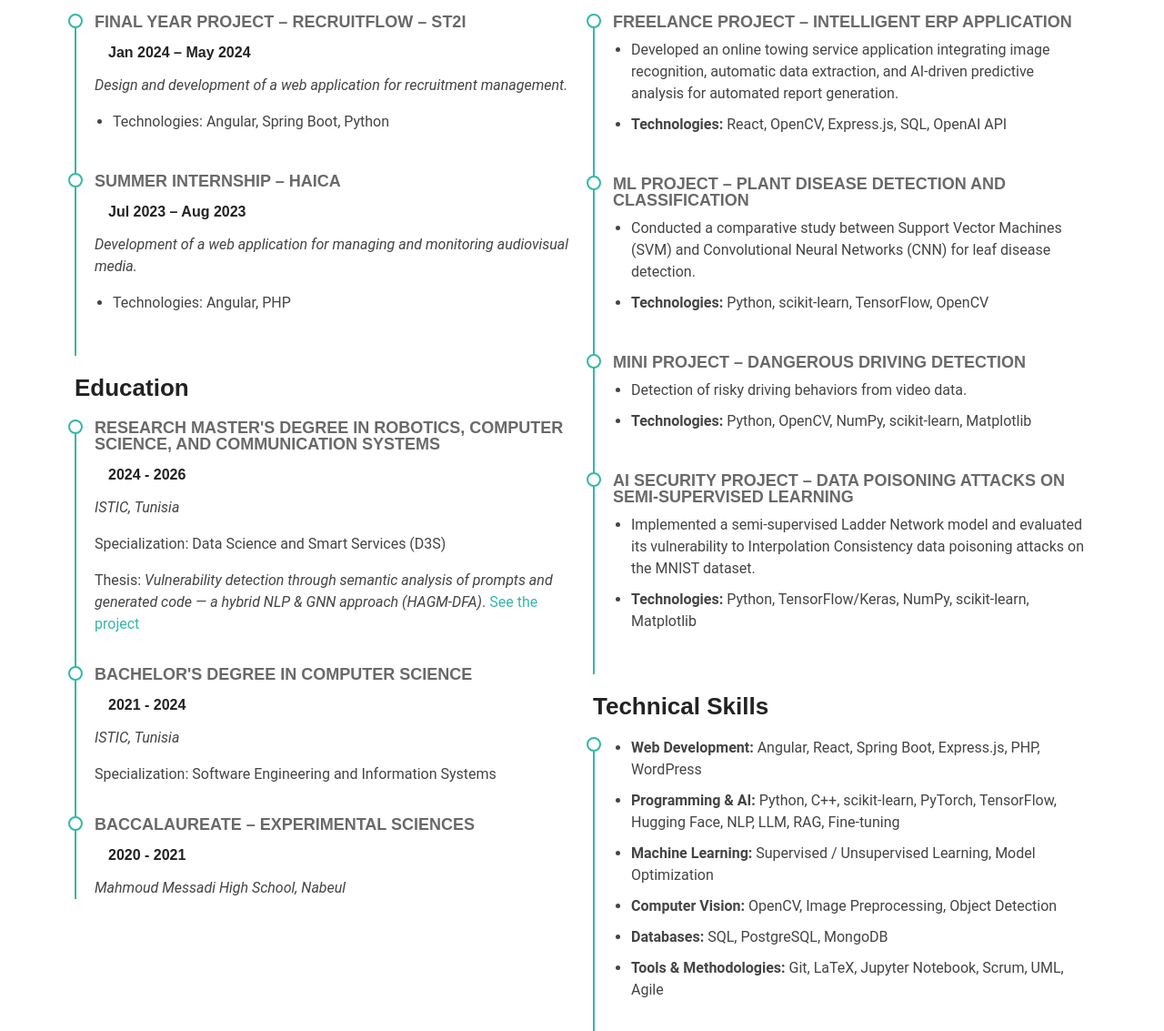
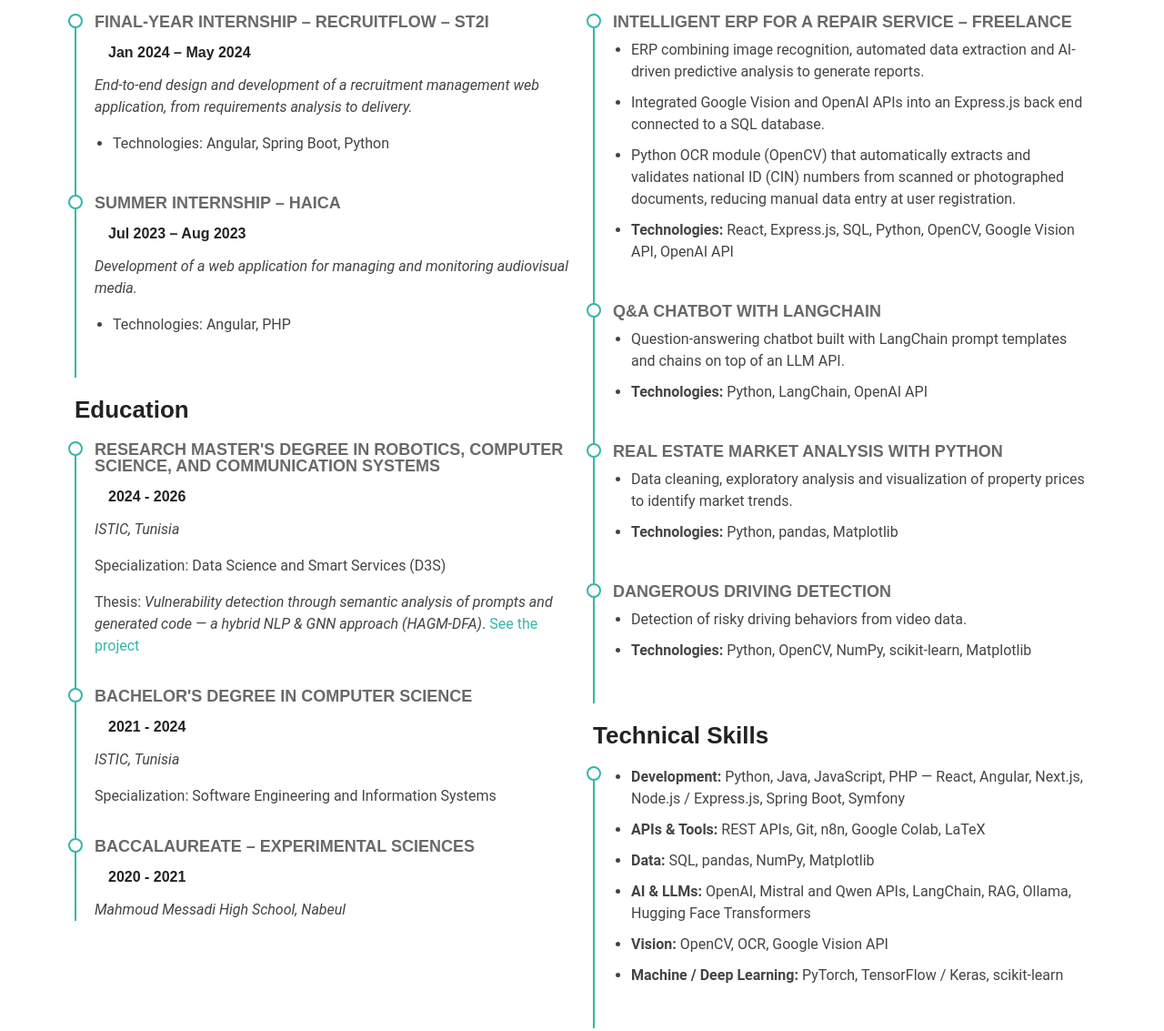
Before and after one commit to devSolutions-byte/-ghayadridi.github.io, a plain HTML site: page fullstack/resume-developer.html in a window 1280 px wide. Shown: the part 263-1396 px from the top of the page at 91% size. Drawn offline with Linux system fonts and the light colour scheme.

Commit message:
Full-stack version: update projects, experience and skills from new CV
Co-Authored-By: Claude Opus 5.5 <noreply@anthropic.com>

```diff
--- a/fullstack/resume-developer.html
+++ b/fullstack/resume-developer.html
@@ -65,9 +65,9 @@
 
                         <h3 class="resume-title">Professional Experience</h3>
                         <div class="resume-item">
-                            <h4>Final Year Project – RecruitFlow – ST2i</h4>
+                            <h4>Final-Year Internship – RecruitFlow – ST2i</h4>
                             <h5>Jan 2024 – May 2024</h5>
-                            <p><em>Design and development of a web application for recruitment management.</em></p>
+                            <p><em>End-to-end design and development of a recruitment management web application, from requirements analysis to delivery.</em></p>
                             <ul>
                                 <li>Technologies: Angular, Spring Boot, Python</li>
                             </ul>
@@ -110,39 +110,36 @@
 
                         <h3 class="resume-title">Projects</h3>
                         <div class="resume-item">
-                            <h4>Freelance Project – Intelligent ERP Application</h4>
+                            <h4>Intelligent ERP for a Repair Service – Freelance</h4>
                             <ul>
-                                <li>Developed an online towing service application integrating image recognition,
-                                    automatic data extraction, and AI-driven predictive analysis for automated report
-                                    generation.</li>
-                                <li><strong>Technologies:</strong> React, OpenCV, Express.js, SQL, OpenAI API</li>
+                                <li>ERP combining image recognition, automated data extraction and AI-driven predictive analysis to generate reports.</li>
+                                <li>Integrated Google Vision and OpenAI APIs into an Express.js back end connected to a SQL database.</li>
+                                <li>Python OCR module (OpenCV) that automatically extracts and validates national ID (CIN) numbers from scanned or photographed documents, reducing manual data entry at user registration.</li>
+                                <li><strong>Technologies:</strong> React, Express.js, SQL, Python, OpenCV, Google Vision API, OpenAI API</li>
                             </ul>
                         </div>
 
                         <div class="resume-item">
-                            <h4>ML Project – Plant Disease Detection and Classification</h4>
+                            <h4>Q&amp;A Chatbot with LangChain</h4>
                             <ul>
-                                <li>Conducted a comparative study between Support Vector Machines (SVM) and
-                                    Convolutional Neural Networks (CNN) for leaf disease detection.</li>
-                                <li><strong>Technologies:</strong> Python, scikit-learn, TensorFlow, OpenCV</li>
+                                <li>Question-answering chatbot built with LangChain prompt templates and chains on top of an LLM API.</li>
+                                <li><strong>Technologies:</strong> Python, LangChain, OpenAI API</li>
                             </ul>
                         </div>
 
                         <div class="resume-item">
-                            <h4>Mini Project – Dangerous Driving Detection</h4>
+                            <h4>Real Estate Market Analysis with Python</h4>
                             <ul>
-                                <li>Detection of risky driving behaviors from video data.</li>
-                                <li><strong>Technologies:</strong> Python, OpenCV, NumPy, scikit-learn, Matplotlib</li>
+                                <li>Data cleaning, exploratory analysis and visualization of property prices to identify market trends.</li>
+                                <li><strong>Technologies:</strong> Python, pandas, Matplotlib</li>
                             </ul>
                         </div>
 
                         <div class="resume-item">
-                            <h4>AI Security Project – Data Poisoning Attacks on Semi-Supervised Learning</h4>
+                            <h4>Dangerous Driving Detection</h4>
                             <ul>
-                                <li>Implemented a semi-supervised Ladder Network model and evaluated its vulnerability
-                                    to Interpolation Consistency data poisoning attacks on the MNIST dataset.</li>
-                                <li><strong>Technologies:</strong> Python, TensorFlow/Keras, NumPy, scikit-learn,
-                                    Matplotlib</li>
+                                <li>Detection of risky driving behaviors from video data.</li>
+                                <li><strong>Technologies:</strong> Python, OpenCV, NumPy, scikit-learn, Matplotlib</li>
                             </ul>
                         </div>
 
@@ -150,12 +147,12 @@
                       <h3 class="resume-title">Technical Skills</h3>
 <div class="resume-item">
     <ul>
-        <li><strong>Web Development:</strong> Angular, React, Spring Boot, Express.js, PHP, WordPress</li>
-        <li><strong>Programming & AI:</strong> Python, C++, scikit-learn, PyTorch, TensorFlow, Hugging Face, NLP, LLM, RAG, Fine-tuning</li>
-        <li><strong>Machine Learning:</strong> Supervised / Unsupervised Learning, Model Optimization</li>
-        <li><strong>Computer Vision:</strong> OpenCV, Image Preprocessing, Object Detection</li>
-        <li><strong>Databases:</strong> SQL, PostgreSQL, MongoDB</li>
-        <li><strong>Tools & Methodologies:</strong> Git, LaTeX, Jupyter Notebook, Scrum, UML, Agile</li>
+        <li><strong>Development:</strong> Python, Java, JavaScript, PHP — React, Angular, Next.js, Node.js / Express.js, Spring Boot, Symfony</li>
+        <li><strong>APIs &amp; Tools:</strong> REST APIs, Git, n8n, Google Colab, LaTeX</li>
+        <li><strong>Data:</strong> SQL, pandas, NumPy, Matplotlib</li>
+        <li><strong>AI &amp; LLMs:</strong> OpenAI, Mistral and Qwen APIs, LangChain, RAG, Ollama, Hugging Face Transformers</li>
+        <li><strong>Vision:</strong> OpenCV, OCR, Google Vision API</li>
+        <li><strong>Machine / Deep Learning:</strong> PyTorch, TensorFlow / Keras, scikit-learn</li>
     </ul>
 </div>
 
```
Also changed, not shown: fullstack/about-developer.html (+5 -5 lines), fullstack/projects.html (+45 -4 lines).
